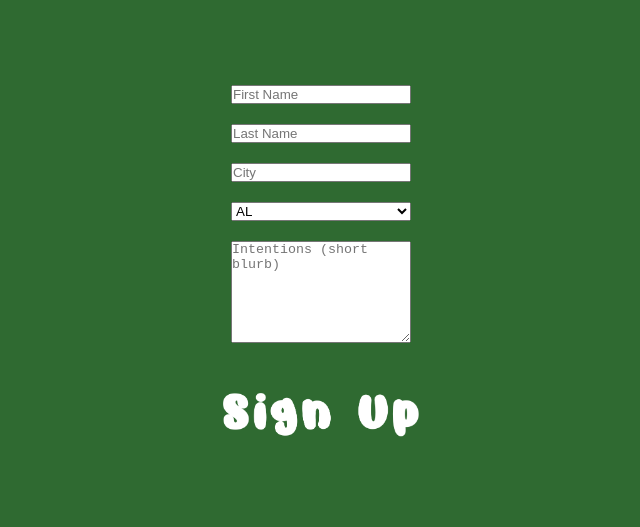
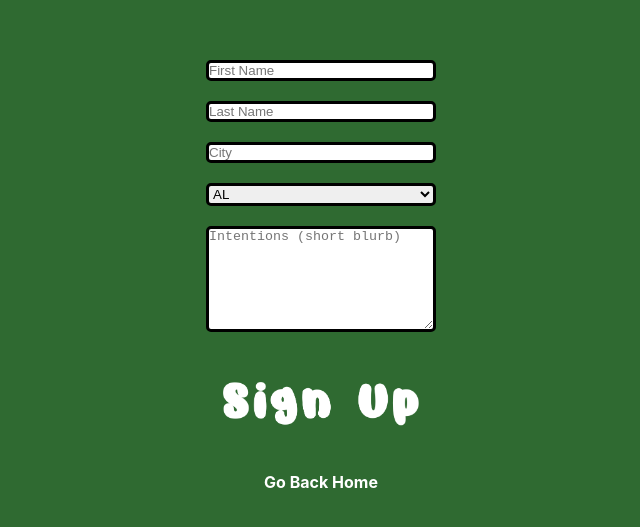
Before and after one commit to Samantha-Brown/future-seeds-ui, a React (Create React App) app: page /signup in a window 1280 px wide. Shown: the part 125-652 px from the top of the page, without its empty margins (319-959 px from the left). Built offline with nearby package versions, Linux system fonts and the light colour scheme.

Commit message:
Add border and back to home

```diff
--- a/src/Components/SignUp/SignUp.css
+++ b/src/Components/SignUp/SignUp.css
@@ -8,7 +8,7 @@
 .input-container {
   display: flex;
   flex-direction: column;
-  width: 200px;
+  width: 250px;
 }
 
 .input-intentions {
@@ -17,6 +17,9 @@
 
 .input-signup, .input-intentions {
   margin: 10px;
+  border: 3px solid black;
+  border-radius: 5px;
+
 }
 
 .signup-btn {
--- a/src/Components/SignUp/SignUp.js
+++ b/src/Components/SignUp/SignUp.js
@@ -1,3 +1,4 @@
+import { Link } from 'react-router-dom'
 import { useState } from 'react'
 import StateList from '../StateList/StateList'
 import './SignUp.css'
@@ -46,7 +47,7 @@ const SignUp = () => {
         <StateList handleLocationChange={handleLocationChange}/>
         <textarea
           type='text'
-          maxLength='50'
+          maxLength='100'
           placeholder='Intentions (short blurb)'
           name='intentions'
           onChange={e => setUserIntentions(e.target.value)}
@@ -55,6 +56,9 @@ const SignUp = () => {
         />
       </div>
       <img src={signUp} alt='sign up' className='signup-btn'/>
+      <Link to='/' style={{ textDecoration: 'none' }}>
+        <h4 className='new-user-prompt'>Go Back Home</h4>
+      </Link>
     </div>
   )
 }
```
